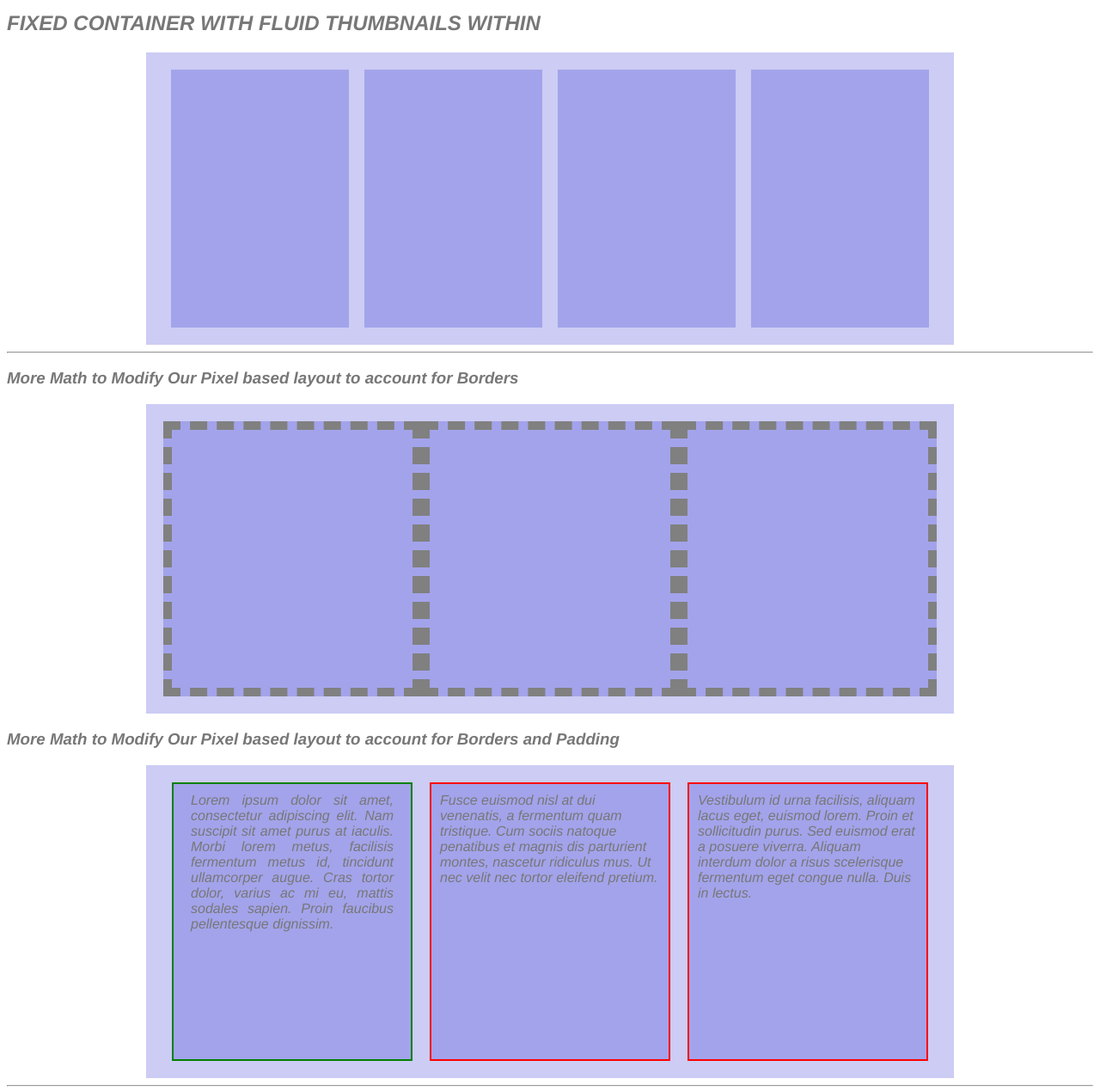
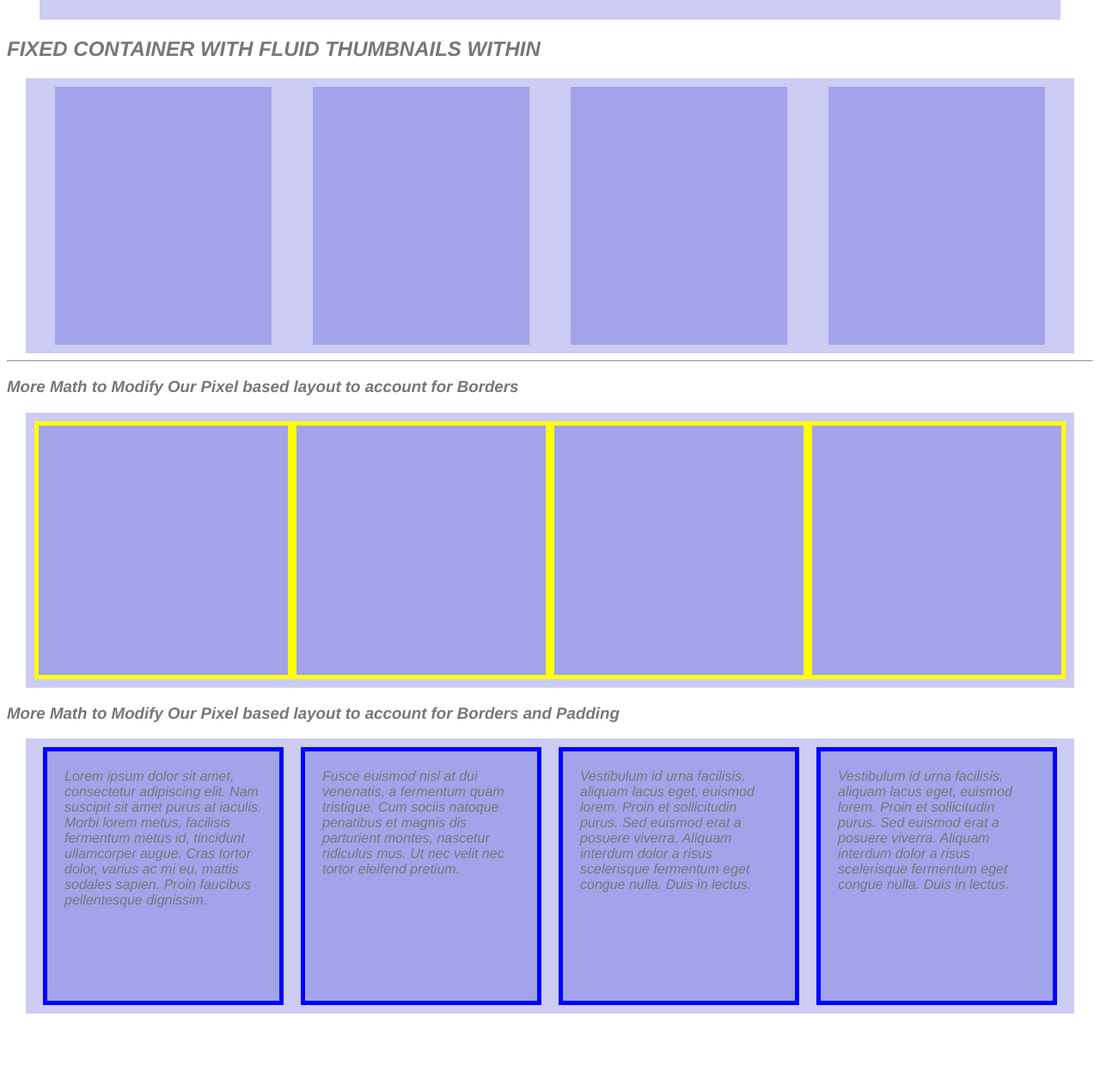
Before and after one commit to k3vinfoo/WebDevS17, a plain HTML site: page week2/inclass_ec.html in a window 1280 px wide. Shown: the part 1311-2580 px from the top of the page at 86% size. After the commit the page ends 2498 px from the top, so only its background shows below. Drawn offline with Linux system fonts and the light colour scheme.

Commit message:
added inclass ec assignment

```diff
--- a/week2/inclass_ec.html
+++ b/week2/inclass_ec.html
@@ -3,7 +3,6 @@
 
 <head>
     <title>Box Model 101</title>
-    <!-- Based on the classes we have applied to our container and thumbnail divs, today we will explore how margins, padding, and borders effect the dimensions of our block level elements in both pixel and percentage based grid systems. -->
     <style type="text/css">
     body {
         font-family: 'Helvetica Neue', Arial, sans-serif;
@@ -14,156 +13,155 @@
     h2 {
         text-transform: uppercase;
     }
-    /* Use a tag selector to add a transparent backgrounf to all divs on our page so we can see them. */
+    /* Use a tag selector to add a transparent background to all divs on our page so we can see them. */
 
     div {
         background-color: rgba(0, 0, 200, 0.2);
     }
     /* Fixed width container and grid using pixels */
 
-    .container {
+    .container-inclass {
         /* starter width in pixels, divs display block by default */
-        width: 900px;
+        width: 1200px;
         margin: 0px auto;
         /* padding adds to the width dimension of our element. our 900px container now takes up 940px of the screen */
-        padding: 20px;
+        padding: 10px;
     }
 
-    .thumbnail {
+    .thumbnail-inclass {
         width: 300px;
         height: 300px;
         float: left;
     }
-    /* How to clear-fix aka avoid collapsed paren element when floating child elements */
-    /* Solution 1 -  add an element after our last floated element with clear both and no height - This is less good! we are using HTML (content) to control our presentation which should be handled by CSS alone */
 
-    .clear {
+    .clear-fix {
         clear: both;
     }
-    /* Solution 2- Using CSS alone and a clearfix class which we apply to any element who has floating children */
 
     .clear-fix::after {
-        content: '';
         display: block;
         clear: both;
-        /* for backwards compatibility */
         height: 0;
         font-size: 0;
-        /* extra backup */
+        content: " ";
         visibility: hidden;
     }
     /* fluid layouts using % */
 
-    .container-fluid {
-        background-color: rgba(0, 100, 150, 0.2);
+    .container-fluid-inclass {
         width: 90%;
-        /* padding 2% padding will result in a 94% wide container */
+        margin: 0 auto;
         padding: 2%;
-        margin: 0 auto;
     }
 
-    .thumbnail-fluid {
+    .thumbnail-fluid-inclass {
         width: 25%;
-        margin: 0 1%;
-        /* 25% - 2*1% */
-        width: 23%;
         height: 300px;
         float: left;
+        margin: 0 1%;
+        /* 	We are modifying the width and margin here so it can = 100% and won't render on a new line
+			Assuming a margin of 2% on each side, and there are 8 sides (4 thumbnails, 2 sides each)
+			100 - (2 * 8) = 84% left.
+			For a 4 column layout --> 84/4 = 21%
+        */
+        width: 21%;
+        margin: 0 2%;
     }
     /* More Math to Modify Our Pixel based layout to account for Borders */
 
-    .thumbnail-border {
+    .thumbnail-border-inclass {
         width: 300px;
         height: 300px;
         float: left;
-        border-style: solid;
-        border-width: 5px;
-        border-color: red;
-        border: 10px dashed grey;
-        /* 300px - 2*10px */
-        width: 280px;
-        /* alternative if we want to grow our container to accomodate:
-            (300px + 2*10px)*3 container needs to grow to 960px
-             */
+        /* adding borders */
+        border: 5px solid yellow;
+        /* 	adding borders on both sides increased the thumbnail to 310px (300+5+5)
+        	300px - (2*5) = 290px
+        */
+        width: 290px;
+        height: 290px;
     }
     /* More Math to Modify Our Pixel based layout to account for Borders and Padding */
 
-    .thumbnail-border-padding {
+    .thumbnail-border-padding-inclass {
         width: 300px;
         height: 300px;
         float: left;
-        border: 2px solid red;
-        width: 296px;
-        padding: 10px;
-        width: 276px;
+        border: 5px solid blue;
+        padding: 20px;
+        width: 250px;
+        height: 250px;
         margin: 0 10px;
-        width: 256px;
+        width: 230px;
     }
 
-    #justified {
-        text-align: justify;
-        border-color: green;
-        width: 236px;
-        padding: 10px 20px;
-    }
+    #justified {}
     </style>
 </head>
 
 <body>
     <!-- Notice our heading are block elements too -->
     <h1>Box Model, Basic Layouts, Positioning</h1>
+    <h2>In-Class Extra Credit Assignment</h2>
+    <hr>
     <h2>Fixed Pixel Based Layout Using Floats and Clear Both Element</h2>
-    <div class="container">
-        <div class="thumbnail"></div>
-        <div class="thumbnail"></div>
-        <div class="thumbnail"></div>
-        <br class="clear">
+    <div class="container-inclass">
+        <div class="thumbnail-inclass"></div>
+        <div class="thumbnail-inclass"></div>
+        <div class="thumbnail-inclass"></div>
+        <div class="thumbnail-inclass"></div>
+        <br class="clear-fix">
     </div>
     <h2>Fixed Pixel Based Layout Using Floats and ClearFix Class</h2>
-    <div class="container clear-fix">
-        <div class="thumbnail"></div>
-        <div class="thumbnail"></div>
-        <div class="thumbnail"></div>
+    <div class="container-inclass clear-fix">
+        <div class="thumbnail-inclass"></div>
+        <div class="thumbnail-inclass"></div>
+        <div class="thumbnail-inclass"></div>
+        <div class="thumbnail-inclass"></div>
     </div>
     <hr>
     <h2>Fluid Percentage Based Layout Using Floats</h2>
-    <div class="container-fluid clear-fix">
-        <div class="thumbnail-fluid"></div>
-        <div class="thumbnail-fluid"></div>
-        <div class="thumbnail-fluid"></div>
-        <div class="thumbnail-fluid"></div>
+    <div class="container-fluid-inclass clear-fix">
+        <div class="thumbnail-fluid-inclass"></div>
+        <div class="thumbnail-fluid-inclass"></div>
+        <div class="thumbnail-fluid-inclass"></div>
+        <div class="thumbnail-fluid-inclass"></div>
     </div>
     <h2>Fixed Container with Fluid Thumbnails Within</h2>
     <!-- Notice how our % based thumbnails just figured out thier final dimension based on a fixed container -->
-    <div class="container clear-fix">
-        <div class="thumbnail-fluid"></div>
-        <div class="thumbnail-fluid"></div>
-        <div class="thumbnail-fluid"></div>
-        <div class="thumbnail-fluid"></div>
+    <div class="container-inclass clear-fix">
+        <div class="thumbnail-fluid-inclass"></div>
+        <div class="thumbnail-fluid-inclass"></div>
+        <div class="thumbnail-fluid-inclass"></div>
+        <div class="thumbnail-fluid-inclass"></div>
     </div>
     <hr>
     <h3>More Math to Modify Our Pixel based layout to account for Borders</h3>
-    <div class="container clear-fix">
-        <div class="thumbnail-border"></div>
-        <div class="thumbnail-border"></div>
-        <div class="thumbnail-border"></div>
+    <div class="container-inclass clear-fix">
+        <div class="thumbnail-border-inclass"></div>
+        <div class="thumbnail-border-inclass"></div>
+        <div class="thumbnail-border-inclass"></div>
+        <div class="thumbnail-border-inclass"></div>
     </div>
     <h3>More Math to Modify Our Pixel based layout to account for Borders and Padding</h3>
-    <div class="container clear-fix">
-        <div class="thumbnail-border-padding" id="justified">Lorem ipsum dolor sit amet, consectetur adipiscing elit. Nam suscipit sit amet purus at iaculis. Morbi lorem metus, facilisis fermentum metus id, tincidunt ullamcorper augue. Cras tortor dolor, varius ac mi eu, mattis sodales sapien. Proin faucibus pellentesque dignissim. </div>
-        <div class="thumbnail-border-padding">Fusce euismod nisl at dui venenatis, a fermentum quam tristique. Cum sociis natoque penatibus et magnis dis parturient montes, nascetur ridiculus mus. Ut nec velit nec tortor eleifend pretium.</div>
-        <div class="thumbnail-border-padding">
+    <div class="container-inclass clear-fix">
+        <div class="thumbnail-border-padding-inclass" id="justified">Lorem ipsum dolor sit amet, consectetur adipiscing elit. Nam suscipit sit amet purus at iaculis. Morbi lorem metus, facilisis fermentum metus id, tincidunt ullamcorper augue. Cras tortor dolor, varius ac mi eu, mattis sodales sapien. Proin faucibus pellentesque dignissim. </div>
+        <div class="thumbnail-border-padding-inclass">Fusce euismod nisl at dui venenatis, a fermentum quam tristique. Cum sociis natoque penatibus et magnis dis parturient montes, nascetur ridiculus mus. Ut nec velit nec tortor eleifend pretium.</div>
+        <div class="thumbnail-border-padding-inclass">
+            Vestibulum id urna facilisis, aliquam lacus eget, euismod lorem. Proin et sollicitudin purus. Sed euismod erat a posuere viverra. Aliquam interdum dolor a risus scelerisque fermentum eget congue nulla. Duis in lectus.
+        </div>
+        <div class="thumbnail-border-padding-inclass">
             Vestibulum id urna facilisis, aliquam lacus eget, euismod lorem. Proin et sollicitudin purus. Sed euismod erat a posuere viverra. Aliquam interdum dolor a risus scelerisque fermentum eget congue nulla. Duis in lectus.
         </div>
     </div>
-    <hr>
+    <!--    <hr>
     <h3>In Class Exercise</h3>
     <div class="container-inclass clear-fix">
         <div class="thumbnail-inclass"></div>
         <div class="thumbnail-inclass"></div>
         <div class="thumbnail-inclass"></div>
         <div class="thumbnail-inclass"></div>
-    </div>
+    </div> -->
 </body>
 
 </html>
```
